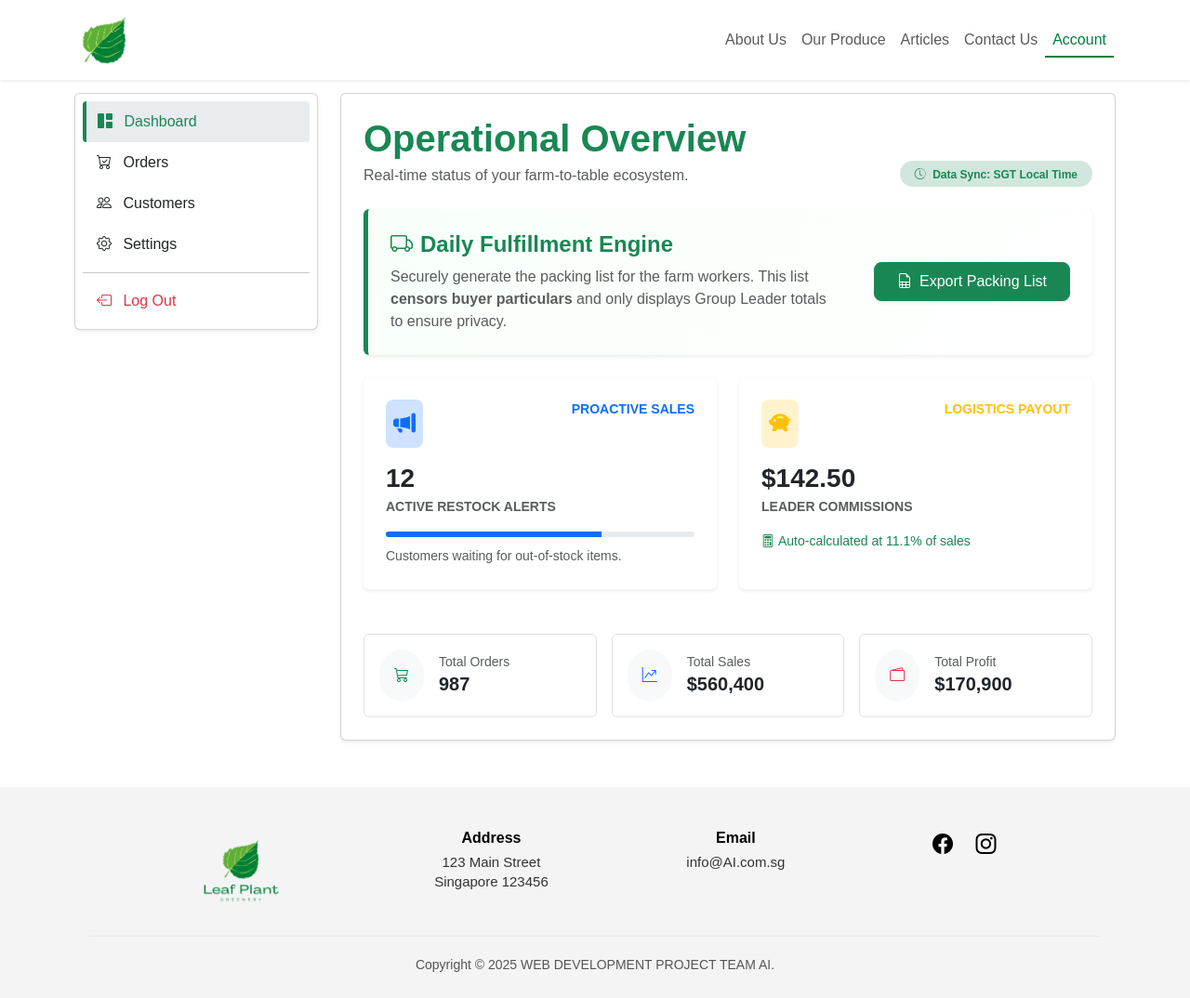
After one commit to feliciatanxl/WDP-WS-AI-2025, a Flask app: page /leader in a window 1280 px wide. The commit adds this page. Shown: the whole page at 93% size. Run offline with Flask 3, Linux system fonts and the light colour scheme.

Commit message:
added leader.html for groupbuy leader to check info via db sync

```diff
--- a/data_input.py
+++ b/data_input.py
@@ -40,8 +40,8 @@ def seed_data():
 
         # --- 3. SEED YOURSELF AS CUSTOMER ---
         # IMPORTANT: Use the exact phone number you use for WhatsApp (with country code)
-        your_phone = "65XXXXXXXX" # <-- CHANGE THIS to your WhatsApp number
-        your_name = "Admin Tester"
+        your_phone = "6591540822" # <-- CHANGE THIS to your WhatsApp number
+        your_name = "Felicia"
 
         existing_c = Customer.query.filter_by(phone=your_phone).first()
         if not existing_c:
@@ -49,7 +49,7 @@ def seed_data():
                 name=your_name,
                 phone=your_phone,
                 email="test@example.com",
-                leader_id=test_leader.id  # Links you to the leader
+                leader_id=test_leader.id
             )
             db.session.add(new_customer)
             print(f"👤 Added {your_name} as a registered customer.")
--- a/main.py
+++ b/main.py
@@ -93,6 +93,9 @@ def create_app():
     @app.route('/review')
     def review(): return render_template('review.html')
 
+    @app.route('/leader')
+    def leader(): return render_template('leader.html')
+
     # Create Tables
     with app.app_context():
         db.create_all()
--- a/models.py
+++ b/models.py
@@ -69,6 +69,7 @@ class Customer(db.Model):
 class GroupLeader(db.Model):
     id = db.Column(db.Integer, primary_key=True)
     name = db.Column(db.String(100), nullable=False)
+    phone = db.Column(db.String(20), nullable=True)
     area = db.Column(db.String(100))
     members = db.relationship('Customer', backref='leader', lazy=True)
     leader_orders = db.relationship('WhatsAppOrder', backref='handling_leader', lazy=True)
--- a/templates/admin.html
+++ b/templates/admin.html
@@ -42,8 +42,6 @@
                     <nav class="nav flex-column p-2">
                         <a class="nav-link active" href="#" onclick="return showAdminSection(event, 'dashboard')"><i class="bi bi-grid-1x2-fill me-2"></i> Dashboard</a>
                         <a class="nav-link" href="#" onclick="return showAdminSection(event, 'products')"><i class="bi bi-box-seam me-2"></i> Products</a>
-                        <a class="nav-link" href="#" onclick="return showAdminSection(event, 'orders')"><i class="bi bi-cart-check me-2"></i> Orders</a>
-                        <a class="nav-link" href="#" onclick="return showAdminSection(event, 'customers')"><i class="bi bi-people me-2"></i> Customers</a>
                         <a class="nav-link" href="#" onclick="return showAdminSection(event, 'customer-service')"><i class="bi bi-headset me-2"></i> Customer Service</a>
                         <a class="nav-link" href="#" onclick="return showAdminSection(event, 'analytics')"><i class="bi bi-bar-chart-line me-2"></i> Analytics</a>
                         <a class="nav-link" href="#" onclick="return showAdminSection(event, 'settings')"><i class="bi bi-gear me-2"></i> Settings</a>
@@ -432,10 +430,6 @@
 </div>
 
 </div>
-
-
-                    <div id="orders" class="user-section"><h1>Orders</h1></div>
-                    <div id="customers" class="user-section"><h1>Customers</h1></div>
                     <div id="analytics" class="user-section"><h1>Analytics</h1></div>
                     <div id="settings" class="user-section"><h1>Settings</h1></div>
 
--- /dev/null
+++ b/templates/leader.html
@@ -0,0 +1,260 @@
+<!DOCTYPE html>
+<html lang="en">
+<head>
+    <meta charset="UTF-8">
+    <meta name="viewport" content="width=device-width, initial-scale=1.0">
+    <title>Admin Dashboard | Management Console</title>
+    <link rel="icon" type="image/png" href="{{ url_for('static', filename='image/Green Minimalist Leaf Plant Logo.png') }}">
+    <link href="https://cdn.jsdelivr.net/npm/bootstrap@5.3.3/dist/css/bootstrap.min.css" rel="stylesheet">
+    <link href="https://cdn.jsdelivr.net/npm/bootstrap-icons@1.11.1/font/bootstrap-icons.css" rel="stylesheet">
+    <link href="https://cdn.jsdelivr.net/npm/bootstrap@5.3.2/dist/css/bootstrap.min.css" rel="stylesheet">
+
+    <link rel="stylesheet" href="{{ url_for('static', filename='global.css') }}">
+    <link rel="stylesheet" href="{{ url_for('static', filename='footer.css') }}">
+    <link rel="stylesheet" href="{{ url_for('static', filename='navbar.css') }}">
+    <link rel="stylesheet" href="{{ url_for('static', filename='admin.css') }}">
+</head>
+<body>
+    <nav class="navbar navbar-expand-lg navbar-light bg-white shadow-sm fixed-top">
+        <div class="container">
+            <a class="navbar-brand" href="/">
+                <img src="{{ url_for('static', filename='image/Green Minimalist Leaf Plant Logo.png') }}" alt="Logo Png" height="70">
+            </a>
+            <button class="navbar-toggler" type="button" data-bs-toggle="collapse" data-bs-target="#navbarNav">
+                <span class="navbar-toggler-icon"></span>
+            </button>
+            <div class="collapse navbar-collapse" id="navbarNav">
+                <ul class="navbar-nav ms-auto">
+                    <li class="nav-item"><a class="nav-link" href="/about">About Us</a></li>
+                    <li class="nav-item"><a class="nav-link" href="/product">Our Produce</a></li>
+                    <li class="nav-item"><a class="nav-link" href="/article">Articles</a></li>
+                    <li class="nav-item"><a class="nav-link" href="{{ url_for('contact.contact') }}">Contact Us</a></li>
+                    <li class="nav-item"><a class="nav-link active" aria-current="page" href="/admin/dashboard" id="accountLink">Admin Panel</a></li>
+                </ul>
+            </div>
+        </div>
+    </nav>
+
+    <main class="page-content container-fluid page-content-wrapper">
+        <div class="row g-4">
+            <div class="col-lg-3">
+                <div class="sidebar-menu card shadow-sm">
+                    <nav class="nav flex-column p-2">
+                        <a class="nav-link active" href="#" onclick="return showAdminSection(event, 'dashboard')"><i class="bi bi-grid-1x2-fill me-2"></i> Dashboard</a>
+                        <a class="nav-link" href="#" onclick="return showAdminSection(event, 'orders')"><i class="bi bi-cart-check me-2"></i> Orders</a>
+                        <a class="nav-link" href="#" onclick="return showAdminSection(event, 'customers')"><i class="bi bi-people me-2"></i> Customers</a>
+                        <a class="nav-link" href="#" onclick="return showAdminSection(event, 'settings')"><i class="bi bi-gear me-2"></i> Settings</a>
+                        <hr class="my-2">
+                        <a class="nav-link text-danger" href="#" onclick="logoutAdmin(event)"><i class="bi bi-box-arrow-left me-2"></i> Log Out</a>
+                    </nav>
+                </div>
+            </div>
+
+            <div class="col-lg-9">
+                <div class="card shadow-sm p-4">
+
+                   <div id="dashboard" class="user-section active">
+                    <div class="d-flex justify-content-between align-items-end mb-4">
+                        <div>
+                            <h1 class="display-6 text-primary-green fw-bold mb-1">Operational Overview</h1>
+                            <p class="text-muted mb-0">Real-time status of your farm-to-table ecosystem.</p>
+                        </div>
+                        <div class="text-end">
+                            <span class="badge bg-success-subtle text-success px-3 py-2 rounded-pill">
+                                <i class="bi bi-clock-history me-1"></i> Data Sync: SGT Local Time
+                            </span>
+                        </div>
+                    </div>
+
+                    <div class="card border-0 shadow-sm overflow-hidden mb-4" style="background: linear-gradient(135deg, #f8fff9 0%, #ffffff 100%); border-left: 5px solid #198754 !important;">
+                        <div class="card-body p-4">
+                            <div class="row align-items-center">
+                                <div class="col-lg-8">
+                                    <h4 class="fw-bold text-success d-flex align-items-center">
+                                        <i class="bi bi-truck me-2"></i> Daily Fulfillment Engine
+                                    </h4>
+                                    <p class="text-muted mb-0">Securely generate the packing list for the farm workers. This list <strong>censors buyer particulars</strong> and only displays Group Leader totals to ensure privacy.</p>
+                                </div>
+                                <div class="col-lg-4 text-lg-end mt-3 mt-lg-0">
+                                    <a href="/admin/generate-farm-report" class="btn btn-success px-4 py-2 shadow-sm rounded-3">
+                                        <i class="bi bi-file-earmark-spreadsheet me-2"></i>Export Packing List
+                                    </a>
+                                </div>
+                            </div>
+                        </div>
+                    </div>
+
+                    <div class="row g-4 mb-5">
+                        <div class="col-md-6">
+                            <div class="card border-0 shadow-sm h-100">
+                                <div class="card-body p-4">
+                                    <div class="d-flex justify-content-between mb-3">
+                                        <div class="icon-box bg-primary-subtle text-primary rounded-3 p-2">
+                                            <i class="bi bi-megaphone-fill fs-4"></i>
+                                        </div>
+                                        <span class="text-primary small fw-bold">PROACTIVE SALES</span>
+                                    </div>
+                                    <h3 class="fw-bold mb-1">12</h3>
+                                    <p class="text-muted small text-uppercase fw-semibold mb-3">Active Restock Alerts</p>
+                                    <div class="progress style-flat mb-2" style="height: 6px;">
+                                        <div class="progress-bar bg-primary" role="progressbar" style="width: 70%"></div>
+                                    </div>
+                                    <small class="text-muted">Customers waiting for out-of-stock items.</small>
+                                </div>
+                            </div>
+                        </div>
+
+                        <div class="col-md-6">
+                            <div class="card border-0 shadow-sm h-100">
+                                <div class="card-body p-4">
+                                    <div class="d-flex justify-content-between mb-3">
+                                        <div class="icon-box bg-warning-subtle text-warning rounded-3 p-2">
+                                            <i class="bi bi-piggy-bank-fill fs-4"></i>
+                                        </div>
+                                        <span class="text-warning small fw-bold">LOGISTICS PAYOUT</span>
+                                    </div>
+                                    <h3 class="fw-bold mb-1">$142.50</h3>
+                                    <p class="text-muted small text-uppercase fw-semibold mb-3">Leader Commissions</p>
+                                    <div class="d-flex align-items-center text-success small">
+                                        <i class="bi bi-calculator me-1"></i>
+                                        <span>Auto-calculated at 11.1% of sales</span>
+                                    </div>
+                                </div>
+                            </div>
+                        </div>
+                    </div>
+
+                    <div class="row g-3">
+                        <div class="col-md-4">
+                            <div class="p-3 bg-white border rounded shadow-xs d-flex align-items-center">
+                                <div class="rounded-circle bg-light p-3 me-3"><i class="bi bi-cart3 text-success"></i></div>
+                                <div>
+                                    <h6 class="text-muted mb-0 small">Total Orders</h6>
+                                    <span class="fw-bold fs-5">987</span>
+                                </div>
+                            </div>
+                        </div>
+                        <div class="col-md-4">
+                            <div class="p-3 bg-white border rounded shadow-xs d-flex align-items-center">
+                                <div class="rounded-circle bg-light p-3 me-3"><i class="bi bi-graph-up-arrow text-primary"></i></div>
+                                <div>
+                                    <h6 class="text-muted mb-0 small">Total Sales</h6>
+                                    <span class="fw-bold fs-5">$560,400</span>
+                                </div>
+                            </div>
+                        </div>
+                        <div class="col-md-4">
+                            <div class="p-3 bg-white border rounded shadow-xs d-flex align-items-center">
+                                <div class="rounded-circle bg-light p-3 me-3"><i class="bi bi-wallet2 text-danger"></i></div>
+                                <div>
+                                    <h6 class="text-muted mb-0 small">Total Profit</h6>
+                                    <span class="fw-bold fs-5">$170,900</span>
+                                </div>
+                            </div>
+                        </div>
+                    </div>
+                </div>
+                    <div id="orders" class="user-section"><h1>Orders</h1></div>
+                    <div id="customers" class="user-section"><h1>Customers</h1></div>
+                    <div id="settings" class="user-section"><h1>Settings</h1></div>
+
+                </div>
+            </div>
+        </div>
+    </main>
+
+    <footer class="custom-footer">
+        <div class="footer-top">
+            <div class="footer-logo">
+                <img src="{{ url_for('static', filename='image/Green Minimalist Leaf Plant Logo_Name.png') }}" alt="AI Logo">
+            </div>
+            <div class="footer-info">
+                <h5>Address</h5>
+                <p>123 Main Street<br>Singapore 123456</p>
+            </div>
+            <div class="footer-info">
+                <h5>Email</h5>
+                <p>info@AI.com.sg</p>
+            </div>
+            <div class="footer-socials">
+                <a href="https://facebook.com" target="_blank"><i class="bi bi-facebook"></i></a>
+                <a href="https://instagram.com" target="_blank"><i class="bi bi-instagram"></i></a>
+            </div>
+        </div>
+        <hr>
+        <p class="footer-copy">Copyright © 2025 WEB DEVELOPMENT PROJECT TEAM AI.</p>
+    </footer>
+
+    <script src="https://cdn.jsdelivr.net/npm/bootstrap@5.3.3/dist/js/bootstrap.bundle.min.js"></script>
+    <script>
+
+
+        // 1. Account Link Logic
+        function updateAccountLinkState() {
+            const accountLink = document.getElementById('accountLink');
+            const userRole = localStorage.getItem('userRole');
+
+            if (accountLink) {
+                if (userRole === 'admin') {
+                    accountLink.textContent = 'Admin Panel';
+                    accountLink.href = '/admin/dashboard';
+                    accountLink.classList.add('active');
+                } else {
+                    accountLink.textContent = 'Account';
+                    accountLink.href = '/account';
+                }
+            }
+        }
+
+        // 2. Logout Logic
+        function logoutAdmin(event) {
+            event.preventDefault();
+            localStorage.setItem('isLoggedIn', 'false');
+            localStorage.removeItem('userRole');
+            alert('Admin has been logged out successfully.');
+            window.location.href = '/';
+        }
+
+        // 3. Tab Switching Logic
+        window.showAdminSection = function (event, sectionId) {
+            event.preventDefault();
+            document.querySelectorAll('.user-section').forEach(s => s.classList.remove('active'));
+            document.querySelectorAll('.sidebar-menu .nav-link').forEach(l => l.classList.remove('active'));
+            const target = document.getElementById(sectionId);
+            if(target) target.classList.add('active');
+            if (event.currentTarget) event.currentTarget.classList.add('active');
+            history.pushState(null, null, '#' + sectionId);
+            window.scrollTo(0, 0);
+            return false;
+        }
+
+        // 4. Page Load Logic (Refresh & Tabs)
+        window.addEventListener('DOMContentLoaded', function () {
+            updateAccountLinkState();
+            let activeId = window.location.hash.substring(1);
+            if (!activeId) {
+                const params = new URLSearchParams(window.location.search);
+                activeId = params.get('tab');
+            }
+            if (activeId) {
+                activeId = activeId.split('&')[0].split('?')[0];
+                const targetSection = document.getElementById(activeId);
+                if (targetSection) {
+                    document.querySelectorAll('.user-section').forEach(s => s.classList.remove('active'));
+                    document.querySelectorAll('.sidebar-menu .nav-link').forEach(l => l.classList.remove('active'));
+                    targetSection.classList.add('active');
+                    const links = document.querySelectorAll('.sidebar-menu .nav-link');
+                    links.forEach(link => {
+                        let onclickText = link.getAttribute('onclick');
+                        if (onclickText && onclickText.includes("'" + activeId + "'")) {
+                            link.classList.add('active');
+                        }
+                    });
+                    setTimeout(function() { window.scrollTo(0, 0); }, 1);
+                }
+            }
+        });
+
+    </script>
+</body>
+</html>
```
Also changed, not shown: whatsapp/app.py (+91 -95 lines).
